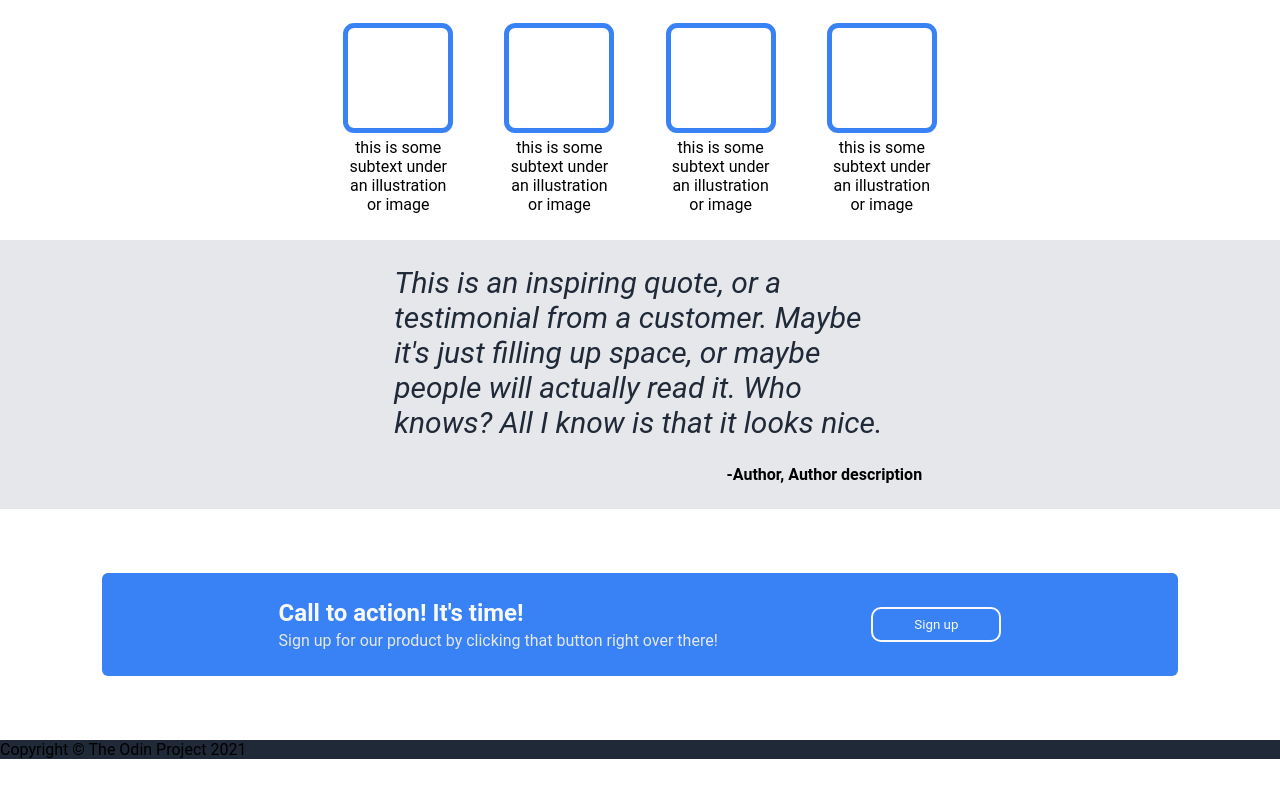
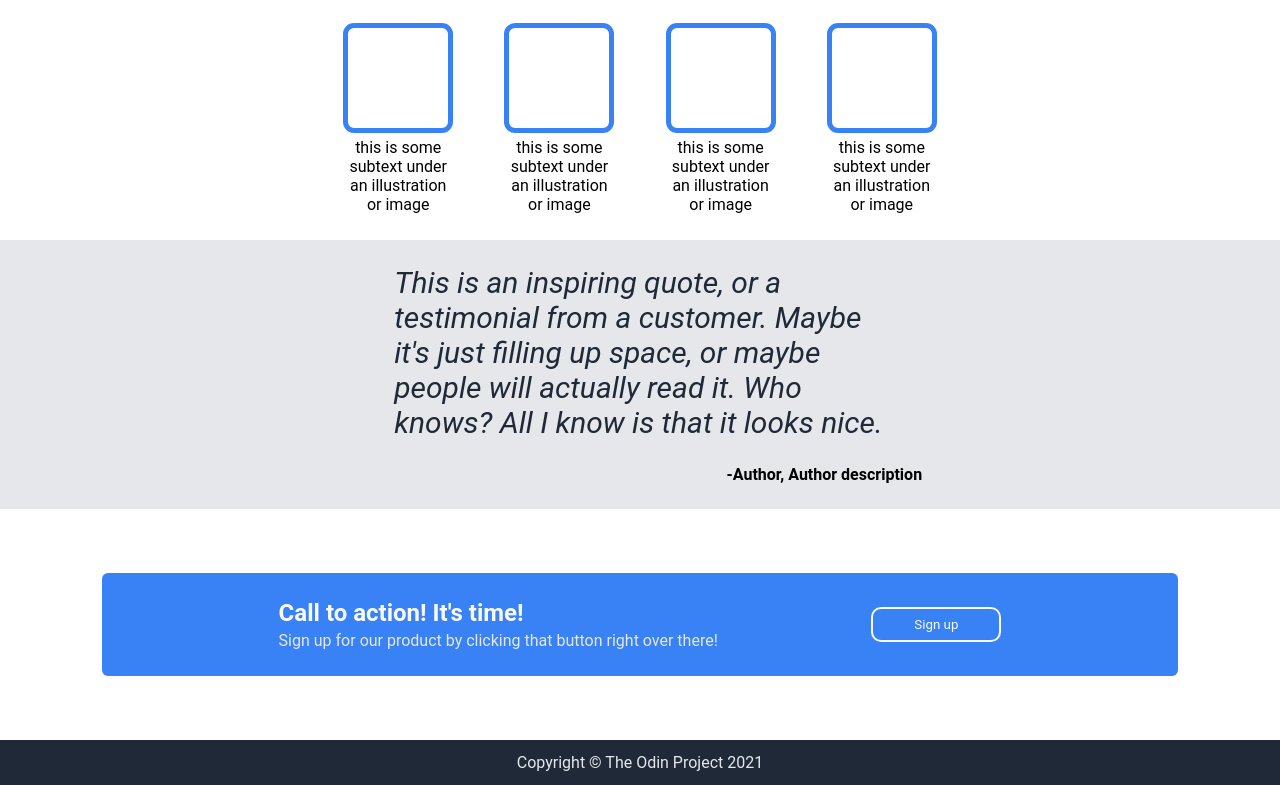
Before and after one commit to sarah-abraham/Landing-Page-TOP-Foundations, a plain HTML site: page index.html in a window 1280 px wide. Shown: the part 564-1349 px from the top of the page. Before the commit the page ends 1323 px from the top, so only its background shows below. Drawn offline with Linux system fonts and the light colour scheme.

```diff
--- a/index.css
+++ b/index.css
@@ -172,3 +172,9 @@ a{
     color: #F9FAF8;
     background-color: #3882F6;
 }
+
+footer{
+    text-align: center;
+    padding: 1%;
+    color: #E5E7EB
+}
```
